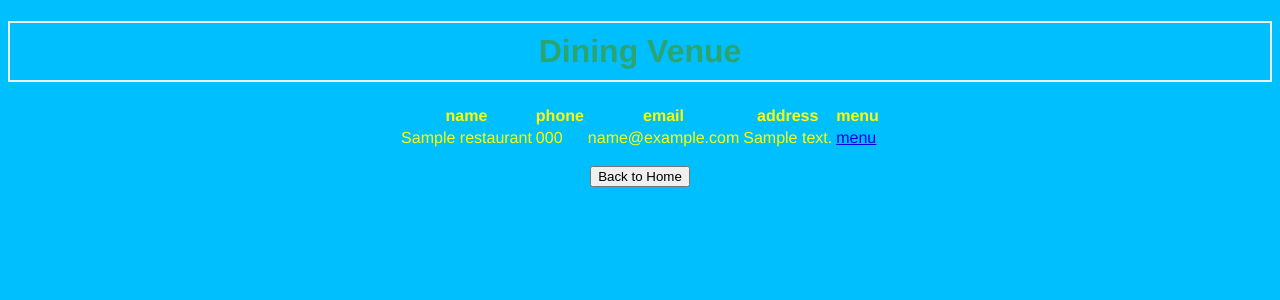
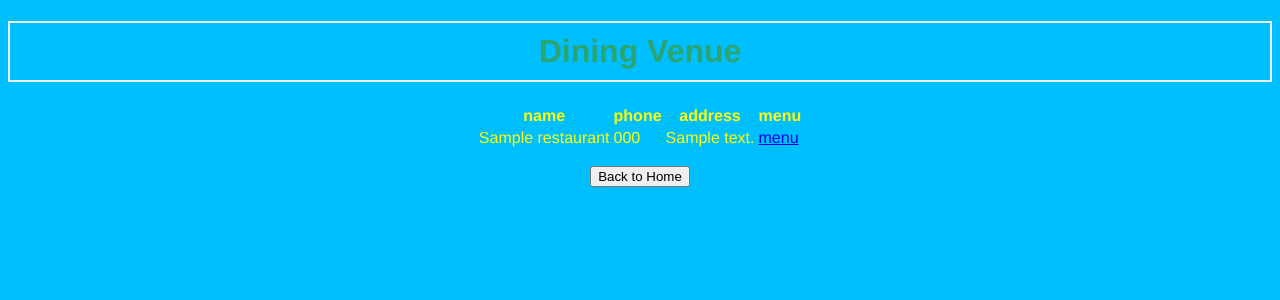
Before and after one commit to JQ100/nourishcampus, a Flask app: page /restaurant in a window 1280 px wide. Shown: the top 300 px of the page. Run offline with Flask 2, Linux system fonts and the light colour scheme; tables that the repository leaves empty hold one stand-in row (values such as "Sample post"); some libraries are stand-ins or nearby versions.

Commit message:
remove restaurant email for non-admin users

```diff
--- a/nourish_campus/blueprints/restaurant/templates/views/non_admin.html
+++ b/nourish_campus/blueprints/restaurant/templates/views/non_admin.html
@@ -13,7 +13,6 @@
             <tr>
                 <th>name</th>
                 <th>phone</th>
-                <th>email</th>
                 <th>address</th>
                 <th>menu</th>
             </tr>
@@ -21,7 +20,6 @@
             <tr>
                 <td>{{ restaurant.name }}</td>
                 <td>{{ restaurant.phone }}</td>
-                <td>{{ restaurant.email }}</td>
                 <td>{{ restaurant.address }}</td>
                 <td><a href="/menu_item/{{restaurant.id}}">menu</a></td>
             </tr>
```
